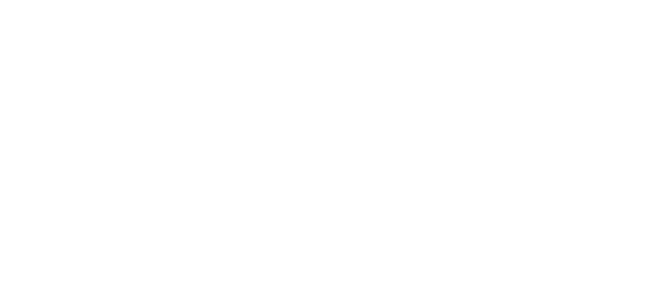
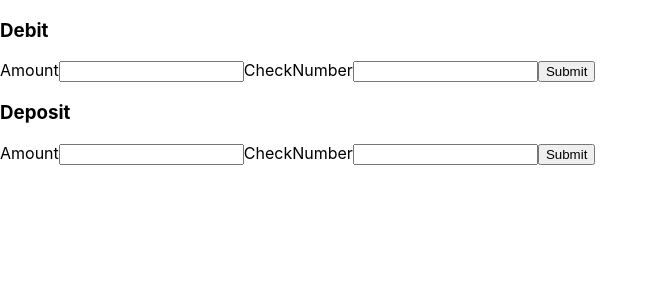
Before and after one commit to Otho01/Bankist, a React (Create React App) app in the folder perficient/: page / in a window 1280 px wide. Shown: the top 300 px of the page, without its empty margins (0-658 px from the left). Built offline with nearby package versions, Linux system fonts and the light colour scheme.

Commit message:
Created part of the funcitonality for form submission

```diff
--- a/perficient/src/App.js
+++ b/perficient/src/App.js
@@ -1,5 +1,4 @@
 import "./App.css";
-import { BrowserRouter as Router, Route } from "react-router-dom";
 import { BankPage } from "./Pages/Bank";
 
 function App() {
--- a/perficient/src/Components/Transaction/transaction.js
+++ b/perficient/src/Components/Transaction/transaction.js
@@ -1,13 +1,19 @@
 import React from "react";
 
-export function depositOrWithdraw({ transaction }) {
+export function DepositOrWithdraw({
+  transactionType,
+  OnChangeamount,
+  OnChangeCheckNumber,
+  OnSubmit,
+}) {
   return (
-    <section>
-      <h3>{transaction}</h3>
-      <label htmlFor="checkNumber">Check Number</label>
-      <input type="text" id="checkNumber"></input>
+    <form onSubmit={OnSubmit}>
+      <h3>{transactionType}</h3>
       <label htmlFor="amount">Amount</label>
+      <input type="text" id="amount" onChange={OnChangeamount} />
+      <label htmlFor="checkNumber">CheckNumber</label>
+      <input type="text" id="checkNumber" onChange={OnChangeCheckNumber} />
       <button type="submit">Submit</button>
-    </section>
+    </form>
   );
 }
--- a/perficient/src/Pages/Bank.js
+++ b/perficient/src/Pages/Bank.js
@@ -1,5 +1,39 @@
-import { depositOrWithdraw } from "../Components/Transaction/transaction";
+import { useEffect, useState } from "react";
+import { DepositOrWithdraw } from "../Components/Transaction/transaction";
 
 export function BankPage() {
-  return <depositOrWithdraw transaction="Debit" />;
+  const [amount, setAmount] = useState(0);
+  const [checkNumber, setCheckNumber] = useState(0);
+  const [transactionList, setTransactionList] = useState([]);
+
+  useEffect(() => {
+    console.log(transactionList);
+  }, [transactionList]);
+
+  function handleSubmit(e) {
+    e.preventDefault();
+    setTransactionList([...transactionList, { checkNumber, amount }]);
+  }
+  function onFieldChange(e) {
+    setAmount(e.target.value);
+    setCheckNumber(e.target.value);
+  }
+  return (
+    <section>
+      <DepositOrWithdraw
+        transactionType="Debit"
+        inputName="Amount"
+        OnChangeamount={(e) => setAmount(e.target.value)}
+        OnChangeCheckNumber={(e) => setCheckNumber(e.target.value)}
+        OnSubmit={handleSubmit}
+      />
+      <DepositOrWithdraw
+        transactionType="Deposit"
+        inputName="Check Number"
+        OnSubmit={handleSubmit}
+        OnChangeamount={(e) => setAmount(e.target.value)}
+        OnChangeCheckNumber={(e) => setCheckNumber(e.target.value)}
+      />
+    </section>
+  );
 }
```
Also changed, not shown: perficient/src/store/transactionsReducer.js (+30 -1 lines).
